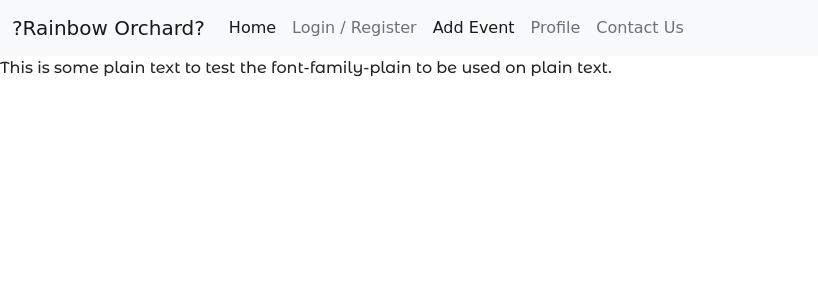
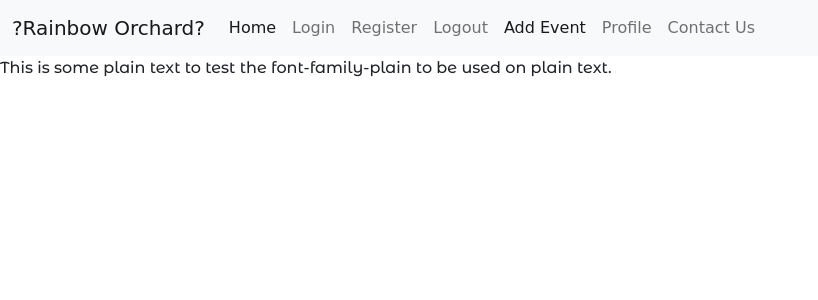
Before and after one commit to BXS-Archipelago/MadeWithPride, a Flask app: page / in a window 1280 px wide. Shown: the top 300 px of the page, without its empty margins (0-818 px from the left). Run offline with Flask 2, Linux system fonts and the light colour scheme; data that the repository does not hold is empty; some libraries are stand-ins or nearby versions; some web fonts are replaced.

Commit message:
User authorisation: added logout functionality and organised login links in base template.

```diff
--- a/app.py
+++ b/app.py
@@ -102,6 +102,14 @@ def login():
     return render_template("login.html")
 
 
+@app.route("/logout")
+def logout():
+    flash("You have been logged out")
+    session.pop("user")
+    session.pop('logged_in', None)
+    return redirect(url_for("login"))
+
+
 if __name__ == "__main__":
     app.run(host=os.environ.get("IP"), port=int(os.environ.get("PORT")),
             debug=True)
--- a/templates/base.html
+++ b/templates/base.html
@@ -40,9 +40,14 @@
                 <a class="nav-link active" aria-current="page" href="{{ url_for('events') }}">Home</a>
               </li>
               <li class="nav-item">
-                <a class="nav-link" href="{{ url_for('register') }}">Login / Register</a>
+                <a class="nav-link" href="{{ url_for('login') }}">Login</a>
               </li>
-
+              <li class="nav-item">
+                <a class="nav-link" href="{{ url_for('register') }}">Register</a>
+              </li>
+              <li class="nav-item">
+                <a class="nav-link" href="{{ url_for('logout') }}">Logout</a>
+              </li>
               <li class="nav-item">
                 <a class="nav-link active" aria-current="page" href="{{ url_for('add_event') }}">Add Event</a>
               </li>
```
